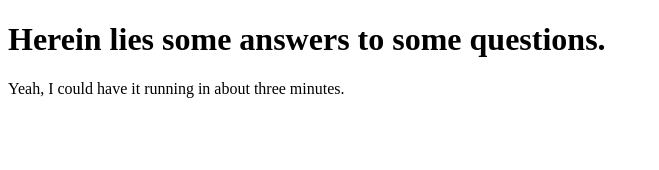
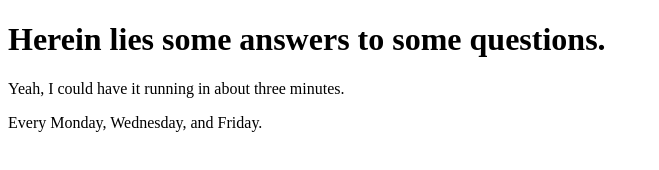
Before and after one commit to beaurancourt/answers, a plain HTML site: page index.html in a window 1280 px wide. Shown: the whole page, without its empty margins (0-659 px from the left). Drawn offline with Linux system fonts and the light colour scheme.

Commit message:
Every Monday, Wednesday, and Friday.

```diff
--- a/index.html
+++ b/index.html
@@ -9,5 +9,6 @@
   <body>
     <h1>Herein lies some answers to some questions.</h1>
     <p>Yeah, I could have it running in about three minutes.</p>
+    <p>Every Monday, Wednesday, and Friday.</p>
   </body>
 </html>
```
